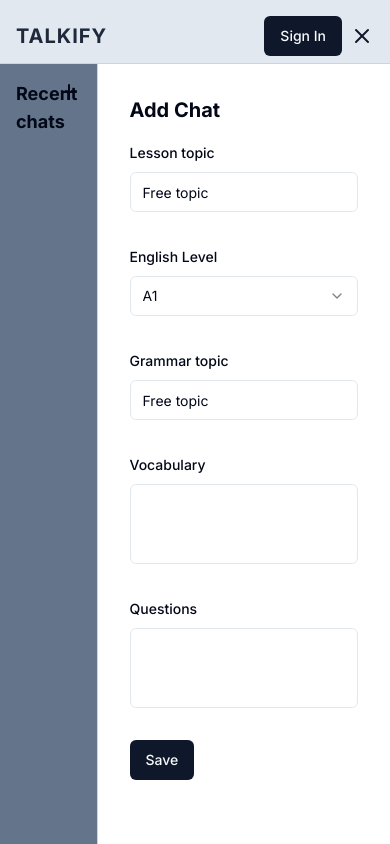
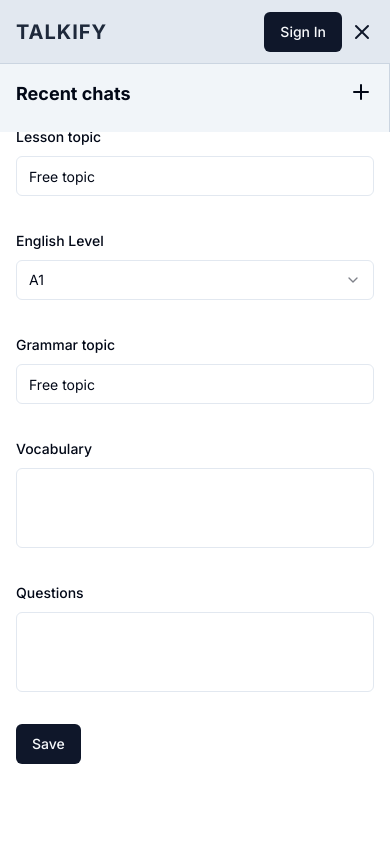
Before and after one commit to iryb/talkify, a Next.js app: page /add-chat in a window 390 px wide. Both pictures are taken after a click on the button 362 px from the left and 36 px from the top of the page. Built offline with nearby package versions, Linux system fonts and the light colour scheme; no server answers; the database is empty.

Commit message:
Fix responsive layout

```diff
--- a/src/app/layout.tsx
+++ b/src/app/layout.tsx
@@ -23,7 +23,7 @@ export default function RootLayout({
               <Header />
               <div className="flex h-[calc(100vh-4rem)] overflow-hidden">
                 <Sidebar />
-                <div className="w-3/4">{children}</div>
+                <div className="w-full md:w-3/4">{children}</div>
               </div>
             </body>
           </MessagesProvider>
--- a/src/components/AddChat.tsx
+++ b/src/components/AddChat.tsx
@@ -1,7 +1,6 @@
 import React from "react";
 import { useForm } from "react-hook-form";
 import { zodResolver } from "@hookform/resolvers/zod";
-import { z } from "zod";
 import { ChatForm, ChatFormSchema } from "@/lib/validators/chat";
 import { Button } from "@/components/ui/Button";
 import {
@@ -48,7 +47,7 @@ export const AddChat = () => {
   };
 
   return (
-    <div className="p-8 overflow-y-scroll h-full">
+    <div className="p-4 md:p-8 overflow-y-scroll h-full">
       <h1 className="text-xl mb-4 font-bold">Add Chat</h1>
       <Form {...form}>
         <form onSubmit={form.handleSubmit(onSubmit)} className="space-y-8">
--- a/src/components/ChatRSR.tsx
+++ b/src/components/ChatRSR.tsx
@@ -101,7 +101,7 @@ export const ChatRSR = ({
           <Message key={index} isUserMessage={isUserMessage} text={text} />
         ))}
       </div>
-      <div className="fixed bottom-0 left-1/4 w-3/4 flex justify-center gap-4 p-4 mt-4 border-t bg-white">
+      <div className="fixed bottom-0 w-full md:left-1/4 md:w-3/4 flex justify-center gap-4 p-4 mt-4 border-t bg-white">
         <RecordingButton
           startRecordingCallback={handleStart}
           stopRecordingCallback={handleStop}
--- a/src/components/Header.tsx
+++ b/src/components/Header.tsx
@@ -12,14 +12,14 @@ export const Header = () => {
 
   return (
     <header className="border-b bg-slate-200 border-slate-300 h-16">
-      <div className="px-4 py-4 flex justify-between items-center">
+      <div className="px-4 py-3 flex justify-between items-center">
         <div className="text-xl uppercase font-bold tracking-wider text-slate-800">
           <Link href={"/"}>Talkify</Link>
         </div>
         <div className="flex gap-2 items-center">
           <Button
             variant="link"
-            className="flex order-2 align-center p-0"
+            className="flex md:hidden order-2 align-center p-0"
             onClick={() => openChatsList()}
           >
             {isChatsListActive ? <X /> : <Menu />}
--- a/src/components/Sidebar.tsx
+++ b/src/components/Sidebar.tsx
@@ -13,8 +13,8 @@ export const Sidebar = () => {
   return (
     <div
       className={clsx(
-        "relative bg-slate-100 w-1/4 border-r border-slate-300 px-2 py-4",
-        isChatsListActive && "bg-slate-500"
+        "absolute t-0 l-0 w-full h-[100%-4rem] z-10 bg-slate-100 md:block md:w-1/4 md:h-auto md:relative border-r border-slate-300 px-2 py-4",
+        isChatsListActive ? "block" : "hidden"
       )}
     >
       <h2 className="mb-2 px-2 font-bold text-lg">Recent chats</h2>
@@ -26,7 +26,7 @@ export const Sidebar = () => {
         <Plus />
       </Link>
       {sortedChats.length > 0 && (
-        <div className="px-2 h-full overflow-y-auto scrollbar-thumb-blue scrollbar-thumb-rounded scrollbar-track-blue-lighter scrollbar-w-2 scrolling-touch">
+        <div className="px-2 h-[calc(100vh-125px)] md:h-full overflow-y-auto scrollbar-thumb-blue scrollbar-thumb-rounded scrollbar-track-blue-lighter scrollbar-w-2 scrolling-touch">
           {sortedChats.map(
             (
               {
--- a/src/components/SignIn.tsx
+++ b/src/components/SignIn.tsx
@@ -32,7 +32,7 @@ export const SignIn = () => {
   }
 
   return (
-    <div className="p-8">
+    <div className="p-4 md:p-8">
       <h1 className="text-xl mb-4 font-bold">Sign In</h1>
       <Form {...form}>
         <form onSubmit={form.handleSubmit(onSubmit)} className="space-y-8">
--- a/src/components/SignUp.tsx
+++ b/src/components/SignUp.tsx
@@ -30,7 +30,7 @@ export const SignUp = () => {
   }
 
   return (
-    <div className="p-8">
+    <div className="p-4 md:p-8">
       <h1 className="text-xl mb-4 font-bold">Sign Up</h1>
       <Form {...form}>
         <form onSubmit={form.handleSubmit(onSubmit)} className="space-y-8">
```
